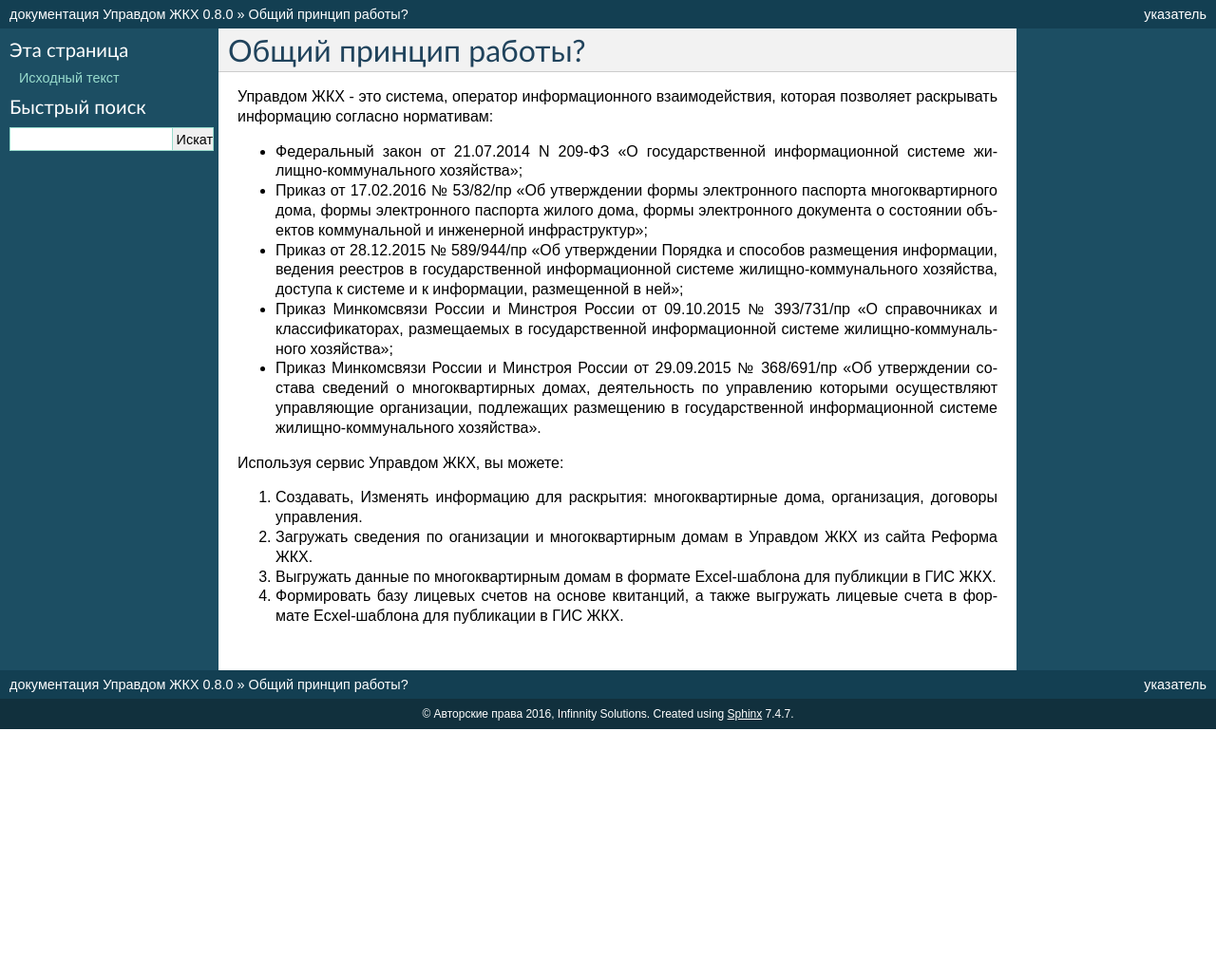
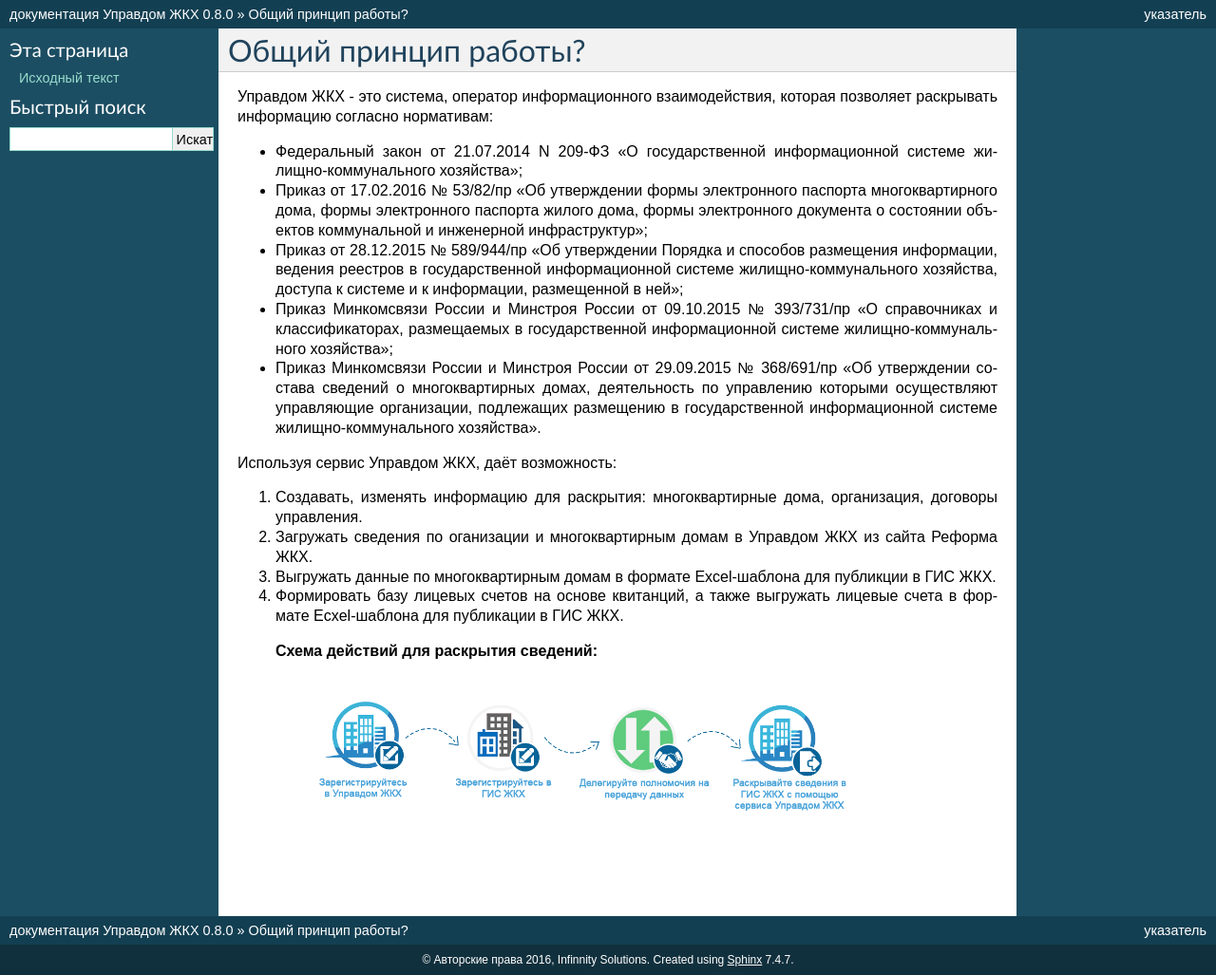
Before and after one commit to UpravdomGKH/UpravdomGKH.readthedocs.org, a Sphinx documentation site: the page built from docs/source/01-beginning-of-work/1.1.rst, in a window 1280 px wide. Shown: the whole page at 95% size. Built offline with Sphinx 7.4.7, drawn with Linux system fonts in a browser that asks for light colours; before the commit the page ends 900 px from its top, so only the background shows below that.

Commit message:
Обновление раздела 1. Исправлены ошибки, пронумерованы последовательности действий, добавлена инфографика.

```diff
--- a/docs/source/01-beginning-of-work/1.1.rst
+++ b/docs/source/01-beginning-of-work/1.1.rst
@@ -3,15 +3,19 @@
 
 Управдом ЖКХ - это система, оператор информационного взаимодействия, которая позволяет раскрывать информацию согласно нормативам:
 
-* Федеральный закон от 21.07.2014 N 209-ФЗ "О государственной информационной системе жилищно-коммунального хозяйства";
-* Приказ от 17.02.2016 № 53/82/пр "Об утверждении формы электронного паспорта многоквартирного дома, формы электронного паспорта жилого дома, формы электронного документа о состоянии объектов коммунальной и инженерной инфраструктур";
-* Приказ от 28.12.2015 № 589/944/пр "Об утверждении Порядка и способов размещения информации, ведения реестров в государственной информационной системе жилищно-коммунального хозяйства, доступа к системе и к информации, размещенной в ней";
-* Приказ Минкомсвязи России и Минстроя России от 09.10.2015 № 393/731/пр "О справочниках и классификаторах, размещаемых в государственной информационной системе жилищно-коммунального хозяйства";
-* Приказ Минкомсвязи России и Минстроя России от 29.09.2015 № 368/691/пр "Об утверждении состава сведений о многоквартирных домах, деятельность по управлению которыми осуществляют управляющие организации, подлежащих размещению в государственной информационной системе жилищно-коммунального хозяйства".
+* Федеральный закон от 21.07.2014 N 209-ФЗ «О государственной информационной системе жилищно-коммунального хозяйства»;
+* Приказ от 17.02.2016 № 53/82/пр «Об утверждении формы электронного паспорта многоквартирного дома, формы электронного паспорта жилого дома, формы электронного документа о состоянии объектов коммунальной и инженерной инфраструктур»;
+* Приказ от 28.12.2015 № 589/944/пр «Об утверждении Порядка и способов размещения информации, ведения реестров в государственной информационной системе жилищно-коммунального хозяйства, доступа к системе и к информации, размещенной в ней»;
+* Приказ Минкомсвязи России и Минстроя России от 09.10.2015 № 393/731/пр «О справочниках и классификаторах, размещаемых в государственной информационной системе жилищно-коммунального хозяйства»;
+* Приказ Минкомсвязи России и Минстроя России от 29.09.2015 № 368/691/пр «Об утверждении состава сведений о многоквартирных домах, деятельность по управлению которыми осуществляют управляющие организации, подлежащих размещению в государственной информационной системе жилищно-коммунального хозяйства».
 
-Используя сервис Управдом ЖКХ, вы можете:
+Используя сервис Управдом ЖКХ, даёт возможность:
 
-#. Создавать, Изменять информацию для раскрытия: многоквартирные дома, организация, договоры управления.
+#. Создавать, изменять информацию для раскрытия: многоквартирные дома, организация, договоры управления.
 #. Загружать сведения по оганизации и многоквартирным домам в Управдом ЖКХ из сайта Реформа ЖКХ.
 #. Выгружать данные по многоквартирным домам в формате Excel-шаблона для публикции в ГИС ЖКХ.
 #. Формировать базу лицевых счетов на основе квитанций, а также выгружать лицевые счета в формате Ecxel-шаблона для публикации в ГИС ЖКХ.
+
+ **Схема действий для раскрытия сведений:**
+
+	.. image:: ../_images/01-beginning-of-work/0.png
--- a/docs/source/01-beginning-of-work/1.2.rst
+++ b/docs/source/01-beginning-of-work/1.2.rst
@@ -1,4 +1,4 @@
 Как зарегистрировать свою организацию в ГИС ЖКХ?
 ------------------------------------
 
-Подробная инструкция по регистрации организации в `ГИС ЖКХ <http://dom.gosuslugi.ru/>`_ , доступна по `ссылке <http://dom.gosuslugi.ru/filestore/publicDownloadServlet?context=contentmanagement&uid=b40bd77c-2726-4422-9ef2-0ad55365db0a>`_.
+Подробная инструкция по регистрации организации в `ГИС ЖКХ <http://dom.gosuslugi.ru/>`_  доступна по `ссылке <http://dom.gosuslugi.ru/filestore/publicDownloadServlet?context=contentmanagement&uid=b40bd77c-2726-4422-9ef2-0ad55365db0a>`_.
```
Also changed, not shown: docs/source/01-beginning-of-work/1.3.rst (+11 -8 lines), docs/source/_images/01-beginning-of-work/0.png (added).
